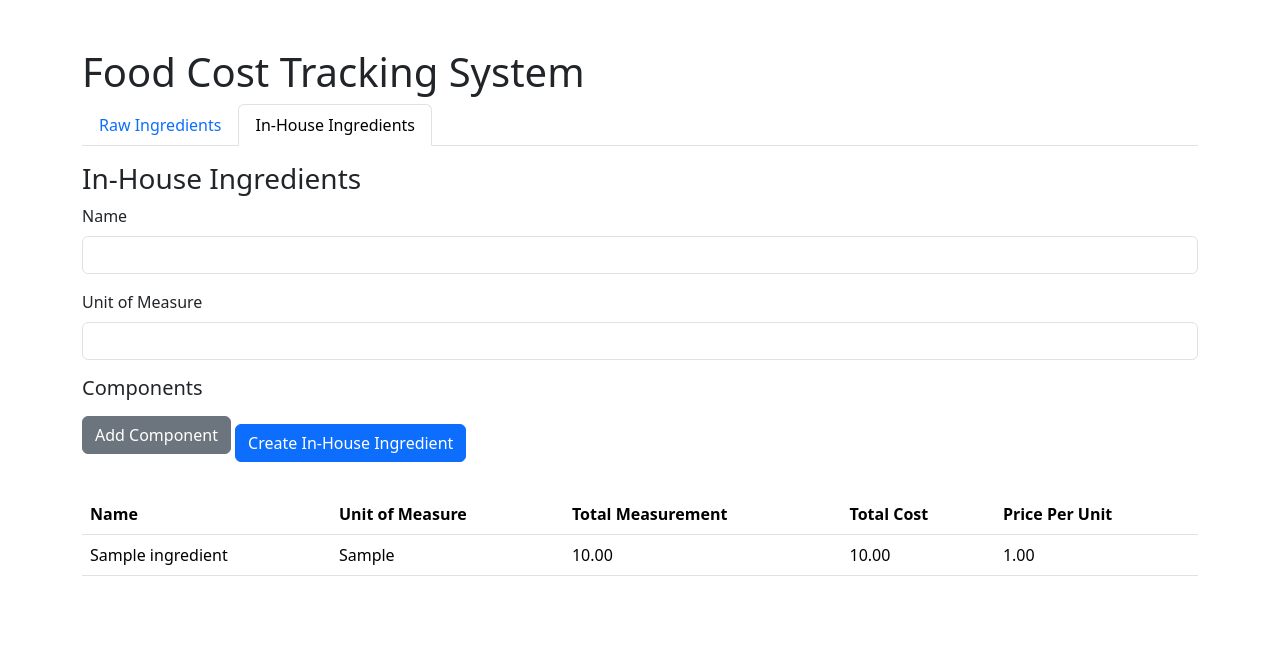
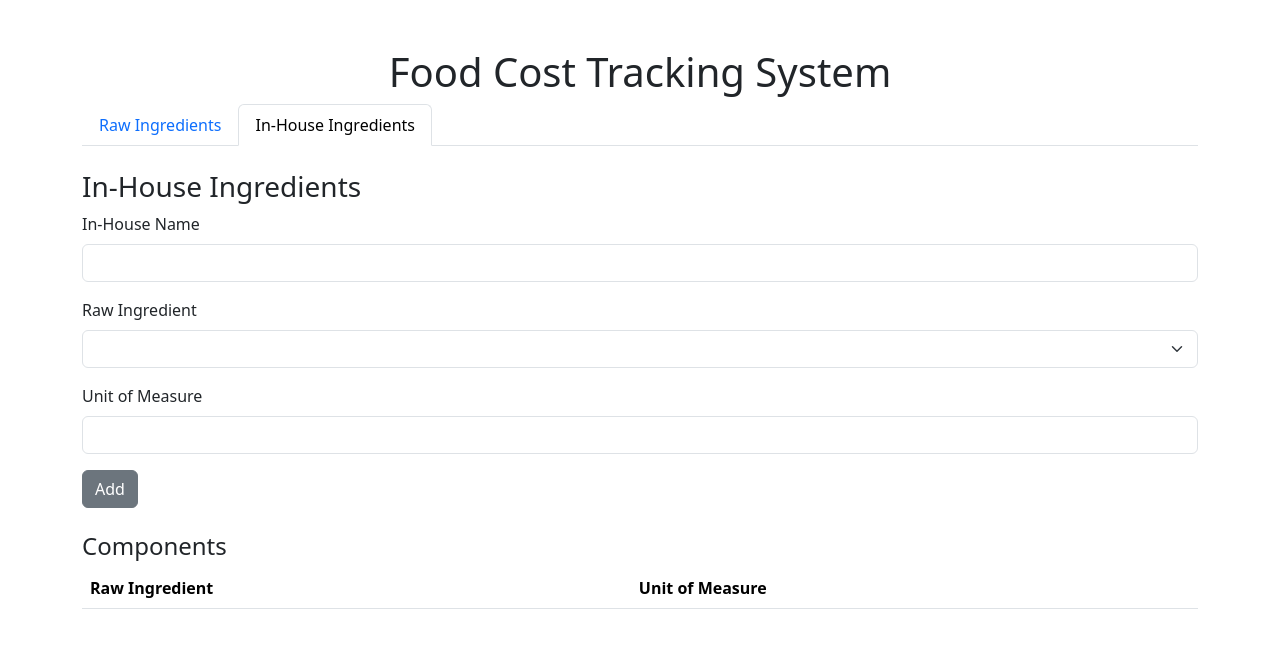
Before and after one commit to Zjtep/FoodCostTrackingSystem, a Flask app: page / in a window 1280 px wide, after a click on "In-House Ingredients". Shown: the top 648 px of the page. Run offline with Flask 3, Linux system fonts and the light colour scheme; tables that the repository leaves empty hold one stand-in row (values such as "Sample post"); lists and menus that the app fills with data are empty.

Commit message:
made it more module

```diff
--- a/app.py
+++ b/app.py
@@ -1,136 +1,24 @@
-from flask import Flask, render_template, request, jsonify
-from flask_sqlalchemy import SQLAlchemy
+from flask import Flask, render_template
+from extensions import db
+from routes.raw_ingredients import raw_ingredients_blueprint
+from routes.in_house_ingredients import in_house_ingredients_blueprint
 
-# Initialize Flask app
 app = Flask(__name__)
-
-# Configure database
 app.config['SQLALCHEMY_DATABASE_URI'] = 'sqlite:///food_cost.db'
 app.config['SQLALCHEMY_TRACK_MODIFICATIONS'] = False
-db = SQLAlchemy(app)
 
-# Define Raw Ingredient model
-class RawIngredient(db.Model):
-    id = db.Column(db.Integer, primary_key=True)
-    name = db.Column(db.String(100), nullable=False)
-    unit_of_measure = db.Column(db.String(50), nullable=False)
-    measurement = db.Column(db.Float, nullable=False)
-    purchase_price = db.Column(db.Float, nullable=False)
+# Initialize extensions
+db.init_app(app)
 
-    @property
-    def price_per_unit(self):
-        return self.purchase_price / self.measurement if self.measurement else 0
-
-# Define In-House Ingredient model
-class InHouseIngredient(db.Model):
-    id = db.Column(db.Integer, primary_key=True)
-    name = db.Column(db.String(100), nullable=False)
-    unit_of_measure = db.Column(db.String(50), nullable=False)
-    total_measurement = db.Column(db.Float, nullable=False)
-    total_cost = db.Column(db.Float, nullable=False)
-
-    @property
-    def price_per_unit(self):
-        return self.total_cost / self.total_measurement if self.total_measurement else 0
-
-# Define In-House Ingredient Component model
-class InHouseComponent(db.Model):
-    id = db.Column(db.Integer, primary_key=True)
-    in_house_id = db.Column(db.Integer, db.ForeignKey('in_house_ingredient.id'), nullable=False)
-    raw_id = db.Column(db.Integer, db.ForeignKey('raw_ingredient.id'), nullable=False)
-    quantity_used = db.Column(db.Float, nullable=False)
-
-    in_house = db.relationship('InHouseIngredient', backref=db.backref('components', lazy=True))
-    raw = db.relationship('RawIngredient')
+# Register blueprints
+app.register_blueprint(raw_ingredients_blueprint)
+app.register_blueprint(in_house_ingredients_blueprint)
 
 @app.route('/')
 def index():
     return render_template('index.html')
 
-@app.route('/add_raw', methods=['POST'])
-def add_raw():
-    data = request.json
-    new_raw = RawIngredient(
-        name=data['name'],
-        unit_of_measure=data['unit_of_measure'],
-        measurement=data['measurement'],
-        purchase_price=data['purchase_price']
-    )
-    db.session.add(new_raw)
-    db.session.commit()
-    return jsonify({'message': 'Raw ingredient added successfully!'})
-
-@app.route('/get_raw', methods=['GET'])
-def get_raw():
-    raws = RawIngredient.query.all()
-    return jsonify([
-        {
-            'id': raw.id,
-            'name': raw.name,
-            'unit_of_measure': raw.unit_of_measure,
-            'measurement': raw.measurement,
-            'purchase_price': raw.purchase_price,
-            'price_per_unit': round(raw.price_per_unit, 2)
-        } for raw in raws
-    ])
-
-@app.route('/add_in_house', methods=['POST'])
-def add_in_house():
-    data = request.json
-    total_cost = 0
-    total_measurement = 0
-    in_house = InHouseIngredient(
-        name=data['name'],
-        unit_of_measure=data['unit_of_measure'],
-        total_measurement=0,  # Placeholder, will calculate later
-        total_cost=0  # Placeholder, will calculate later
-    )
-    db.session.add(in_house)
-    db.session.flush()
-
-    for component in data['components']:
-        raw = RawIngredient.query.get(component['raw_id'])
-        if not raw:
-            continue
-        cost = raw.price_per_unit * component['quantity_used']
-        total_cost += cost
-        total_measurement += component['quantity_used']
-        in_house_component = InHouseComponent(
-            in_house_id=in_house.id,
-            raw_id=raw.id,
-            quantity_used=component['quantity_used']
-        )
-        db.session.add(in_house_component)
-
-    in_house.total_cost = total_cost
-    in_house.total_measurement = total_measurement
-    db.session.commit()
-    return jsonify({'message': 'In-house ingredient created successfully!'})
-
-@app.route('/get_in_house', methods=['GET'])
-def get_in_house():
-    in_houses = InHouseIngredient.query.all()
-    return jsonify([
-        {
-            'id': in_house.id,
-            'name': in_house.name,
-            'unit_of_measure': in_house.unit_of_measure,
-            'total_measurement': in_house.total_measurement,
-            'total_cost': in_house.total_cost,
-            'price_per_unit': round(in_house.price_per_unit, 2),
-            'components': [
-                {
-                    'raw_name': component.raw.name,
-                    'quantity_used': component.quantity_used,
-                    'unit_of_measure': component.raw.unit_of_measure,
-                    'price_per_unit': round(component.raw.price_per_unit, 2),
-                    'cost': round(component.raw.price_per_unit * component.quantity_used, 2)
-                } for component in in_house.components
-            ]
-        } for in_house in in_houses
-    ])
-
-if __name__ == '__main__':
+if __name__ == "__main__":
     with app.app_context():
         db.create_all()
     app.run(debug=True)
--- /dev/null
+++ b/extensions/__init__.py
@@ -0,0 +1,3 @@
+from flask_sqlalchemy import SQLAlchemy
+
+db = SQLAlchemy()
--- /dev/null
+++ b/routes/raw_ingredients.py
@@ -0,0 +1,34 @@
+from flask import Blueprint, request, jsonify
+from extensions import db
+from models.raw_ingredient import RawIngredient
+
+# Create the blueprint
+raw_ingredients_blueprint = Blueprint('raw_ingredients', __name__)
+
+# Define the routes
+@raw_ingredients_blueprint.route('/add_raw', methods=['POST'])
+def add_raw():
+    data = request.json
+    new_raw = RawIngredient(
+        name=data['name'],
+        unit_of_measure=data['unit_of_measure'],
+        measurement=data['measurement'],
+        purchase_price=data['purchase_price']
+    )
+    db.session.add(new_raw)
+    db.session.commit()
+    return jsonify({'message': 'Raw ingredient added successfully!'})
+
+@raw_ingredients_blueprint.route('/get_raw', methods=['GET'])
+def get_raw():
+    raws = RawIngredient.query.all()
+    return jsonify([
+        {
+            'id': raw.id,
+            'name': raw.name,
+            'unit_of_measure': raw.unit_of_measure,
+            'measurement': raw.measurement,
+            'purchase_price': raw.purchase_price,
+            'price_per_unit': round(raw.price_per_unit, 2)
+        } for raw in raws
+    ])
--- /dev/null
+++ b/static/css/styles.css
@@ -0,0 +1 @@
+/* Add your CSS styles here */
--- /dev/null
+++ b/static/js/main.js
@@ -0,0 +1,65 @@
+// Function to handle form submission and add a new raw ingredient
+document.getElementById('rawIngredientForm').addEventListener('submit', async (e) => {
+    e.preventDefault(); // Prevent page reload on form submission
+
+    // Get form data
+    const name = document.getElementById('raw-name').value;
+    const unit = document.getElementById('raw-unit').value;
+    const measurement = parseFloat(document.getElementById('raw-measurement').value);
+    const price = parseFloat(document.getElementById('raw-price').value);
+
+    // Validate form data
+    if (!name || !unit || isNaN(measurement) || isNaN(price)) {
+        alert('Please fill in all fields correctly.');
+        return;
+    }
+
+    // Send POST request to the backend
+    const response = await fetch('/add_raw', {
+        method: 'POST',
+        headers: { 'Content-Type': 'application/json' },
+        body: JSON.stringify({
+            name,
+            unit_of_measure: unit,
+            measurement,
+            purchase_price: price
+        }),
+    });
+
+    // Handle response
+    if (response.ok) {
+        alert('Raw ingredient added successfully!');
+        fetchRawIngredients(); // Refresh the table to show the updated data
+        document.getElementById('rawIngredientForm').reset(); // Clear form fields
+    } else {
+        alert('Failed to add raw ingredient.');
+    }
+});
+
+// Function to fetch raw ingredients and populate the table
+async function fetchRawIngredients() {
+    const response = await fetch('/get_raw');
+    if (response.ok) {
+        const raws = await response.json();
+        const tableBody = document.getElementById('rawIngredientTableBody');
+        tableBody.innerHTML = ''; // Clear existing table rows
+
+        raws.forEach(raw => {
+            const row = `
+                <tr>
+                    <td>${raw.name}</td>
+                    <td>${raw.unit_of_measure}</td>
+                    <td>${raw.measurement}</td>
+                    <td>${raw.purchase_price}</td>
+                    <td>${raw.price_per_unit}</td>
+                </tr>
+            `;
+            tableBody.innerHTML += row;
+        });
+    } else {
+        console.error('Failed to fetch raw ingredients.');
+    }
+}
+
+// Initialize the page by fetching raw ingredients
+document.addEventListener('DOMContentLoaded', fetchRawIngredients);
--- a/templates/index.html
+++ b/templates/index.html
@@ -5,11 +5,12 @@
     <meta name="viewport" content="width=device-width, initial-scale=1.0">
     <link href="https://cdn.jsdelivr.net/npm/bootstrap@5.3.0-alpha1/dist/css/bootstrap.min.css" rel="stylesheet">
     <script src="https://cdn.jsdelivr.net/npm/bootstrap@5.3.0-alpha1/dist/js/bootstrap.bundle.min.js"></script>
-    <title>Food Cost Tracking</title>
+    <title>Food Cost Tracking System</title>
 </head>
 <body>
     <div class="container mt-5">
-        <h1>Food Cost Tracking System</h1>
+        <h1 class="text-center">Food Cost Tracking System</h1>
+        <!-- Tabs -->
         <ul class="nav nav-tabs">
             <li class="nav-item">
                 <a class="nav-link active" id="raw-tab" href="#raw" data-bs-toggle="tab">Raw Ingredients</a>
@@ -18,30 +19,33 @@
                 <a class="nav-link" id="in-house-tab" href="#in-house" data-bs-toggle="tab">In-House Ingredients</a>
             </li>
         </ul>
-        <div class="tab-content mt-3">
-            <!-- Raw Ingredients Tab -->
+
+        <div class="tab-content mt-4">
+            <!-- Raw Ingredients -->
             <div class="tab-pane fade show active" id="raw">
                 <h3>Raw Ingredients</h3>
-                <form id="rawIngredientForm">
-                    <div class="mb-3">
+                <form id="rawIngredientForm" class="row g-3">
+                    <div class="col-md-3">
                         <label for="raw-name" class="form-label">Name</label>
                         <input type="text" class="form-control" id="raw-name" required>
                     </div>
-                    <div class="mb-3">
+                    <div class="col-md-3">
                         <label for="raw-unit" class="form-label">Unit of Measure</label>
                         <input type="text" class="form-control" id="raw-unit" required>
                     </div>
-                    <div class="mb-3">
+                    <div class="col-md-3">
                         <label for="raw-measurement" class="form-label">Measurement</label>
                         <input type="number" step="0.01" class="form-control" id="raw-measurement" required>
                     </div>
-                    <div class="mb-3">
+                    <div class="col-md-3">
                         <label for="raw-price" class="form-label">Purchase Price</label>
                         <input type="number" step="0.01" class="form-control" id="raw-price" required>
                     </div>
-                    <button type="submit" class="btn btn-primary">Add Raw Ingredient</button>
+                    <div class="col-12">
+                        <button type="submit" class="btn btn-primary">Add Raw Ingredient</button>
+                    </div>
                 </form>
-                <table class="table mt-4">
+                <table class="table table-striped mt-4">
                     <thead>
                         <tr>
                             <th>Name</th>
@@ -54,150 +58,40 @@
                     <tbody id="rawIngredientTableBody"></tbody>
                 </table>
             </div>
-            <!-- In-House Ingredients Tab -->
+
+            <!-- In-House Ingredients -->
             <div class="tab-pane fade" id="in-house">
                 <h3>In-House Ingredients</h3>
                 <form id="inHouseIngredientForm">
                     <div class="mb-3">
-                        <label for="in-house-name" class="form-label">Name</label>
+                        <label for="in-house-name" class="form-label">In-House Name</label>
                         <input type="text" class="form-control" id="in-house-name" required>
                     </div>
                     <div class="mb-3">
+                        <label for="in-house-raw" class="form-label">Raw Ingredient</label>
+                        <select class="form-select" id="in-house-raw" required>
+                            <!-- Dropdown dynamically populated -->
+                        </select>
+                    </div>
+                    <div class="mb-3">
                         <label for="in-house-unit" class="form-label">Unit of Measure</label>
-                        <input type="text" class="form-control" id="in-house-unit" required>
+                        <input type="number" step="0.01" class="form-control" id="in-house-unit" required>
                     </div>
-                    <div id="inHouseComponents" class="mb-3">
-                        <h5>Components</h5>
-                    </div>
-                    <button type="button" id="addComponentButton" class="btn btn-secondary mb-3">Add Component</button>
-                    <button type="submit" class="btn btn-primary">Create In-House Ingredient</button>
+                    <button type="button" id="addComponentButton" class="btn btn-secondary">Add</button>
                 </form>
-                <table class="table mt-4">
+                <h4 class="mt-4">Components</h4>
+                <table class="table table-striped">
                     <thead>
                         <tr>
-                            <th>Name</th>
+                            <th>Raw Ingredient</th>
                             <th>Unit of Measure</th>
-                            <th>Total Measurement</th>
-                            <th>Total Cost</th>
-                            <th>Price Per Unit</th>
                         </tr>
                     </thead>
-                    <tbody id="inHouseIngredientTableBody"></tbody>
+                    <tbody id="inHouseComponentTableBody"></tbody>
                 </table>
             </div>
         </div>
     </div>
-    <script>
-        document.getElementById('rawIngredientForm').addEventListener('submit', async (e) => {
-            e.preventDefault();
-            const name = document.getElementById('raw-name').value;
-            const unit_of_measure = document.getElementById('raw-unit').value;
-            const measurement = document.getElementById('raw-measurement').value;
-            const purchase_price = document.getElementById('raw-price').value;
-
-            await fetch('/add_raw', {
-                method: 'POST',
-                headers: { 'Content-Type': 'application/json' },
-                body: JSON.stringify({ name, unit_of_measure, measurement, purchase_price }),
-            });
-
-            fetchRawIngredients();
-        });
-
-        async function fetchRawIngredients() {
-            const response = await fetch('/get_raw');
-            const raws = await response.json();
-            const tableBody = document.getElementById('rawIngredientTableBody');
-            tableBody.innerHTML = '';
-
-            raws.forEach(raw => {
-                const row = `
-                    <tr>
-                        <td>${raw.name}</td>
-                        <td>${raw.unit_of_measure}</td>
-                        <td>${raw.measurement}</td>
-                        <td>${raw.purchase_price.toFixed(2)}</td>
-                        <td>${raw.price_per_unit.toFixed(2)}</td>
-                    </tr>
-                `;
-                tableBody.innerHTML += row;
-            });
-        }
-
-        document.getElementById('addComponentButton').addEventListener('click', () => {
-            const componentDiv = document.createElement('div');
-            componentDiv.className = 'component-entry';
-            componentDiv.innerHTML = `
-                <div class="mb-3">
-                    <label for="component-raw" class="form-label">Raw Ingredient</label>
-                    <select class="form-select component-raw"></select>
-                </div>
-                <div class="mb-3">
-                    <label for="component-quantity" class="form-label">Quantity</label>
-                    <input type="number" step="0.01" class="form-control component-quantity">
-                </div>
-            `;
-            document.getElementById('inHouseComponents').appendChild(componentDiv);
-            fetchRawIngredientOptions();
-        });
-
-        async function fetchRawIngredientOptions() {
-            const response = await fetch('/get_raw');
-            const raws = await response.json();
-            const selects = document.querySelectorAll('.component-raw');
-
-            selects.forEach(select => {
-                select.innerHTML = '';
-                raws.forEach(raw => {
-                    const option = document.createElement('option');
-                    option.value = raw.id;
-                    option.textContent = `${raw.name} (${raw.unit_of_measure}) - $${raw.price_per_unit.toFixed(2)}`;
-                    select.appendChild(option);
-                });
-            });
-        }
-
-        document.getElementById('inHouseIngredientForm').addEventListener('submit', async (e) => {
-            e.preventDefault();
-            const name = document.getElementById('in-house-name').value;
-            const unit_of_measure = document.getElementById('in-house-unit').value;
-
-            const components = Array.from(document.querySelectorAll('.component-entry')).map(entry => ({
-                raw_id: entry.querySelector('.component-raw').value,
-                quantity_used: parseFloat(entry.querySelector('.component-quantity').value)
-            }));
-
-            await fetch('/add_in_house', {
-                method: 'POST',
-                headers: { 'Content-Type': 'application/json' },
-                body: JSON.stringify({ name, unit_of_measure, components }),
-            });
-
-            fetchInHouseIngredients();
-        });
-
-        async function fetchInHouseIngredients() {
-            const response = await fetch('/get_in_house');
-            const inHouses = await response.json();
-            const tableBody = document.getElementById('inHouseIngredientTableBody');
-            tableBody.innerHTML = '';
-
-            inHouses.forEach(inHouse => {
-                const row = `
-                    <tr>
-                        <td>${inHouse.name}</td>
-                        <td>${inHouse.unit_of_measure}</td>
-                        <td>${inHouse.total_measurement.toFixed(2)}</td>
-                        <td>${inHouse.total_cost.toFixed(2)}</td>
-                        <td>${inHouse.price_per_unit.toFixed(2)}</td>
-                    </tr>
-                `;
-                tableBody.innerHTML += row;
-            });
-        }
-
-        fetchRawIngredients();
-        fetchInHouseIngredients();
-    </script>
+    <script src="/static/js/main.js"></script>
 </body>
 </html>
```
Also changed, not shown: models/in_house_ingredient.py (added, +22 -0 lines), models/raw_ingredient.py (added, +12 -0 lines), routes/in_house_ingredients.py (added, +63 -0 lines), instance/food_cost.db.
